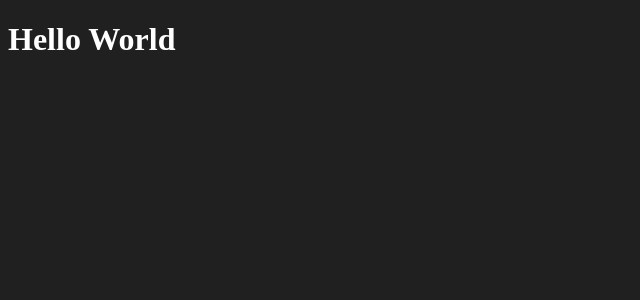
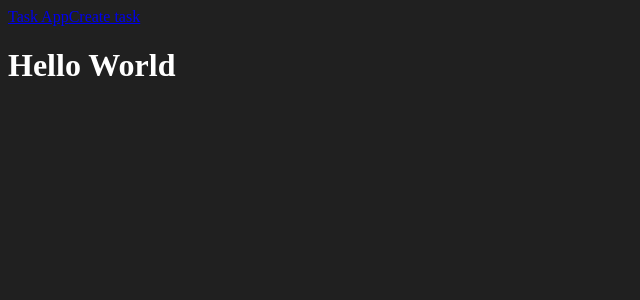
Before and after one commit to dablusl/task-manager-web-app, a React (Vite) app in the folder client/: page /tasks in a window 1280 px wide. Shown: the top 300 px of the page, without its empty margins (0-640 px from the left). Built offline with nearby package versions, Linux system fonts and the light colour scheme.

Commit message:
navigation ok

```diff
--- a/client/src/App.jsx
+++ b/client/src/App.jsx
@@ -1,10 +1,14 @@
 import { BrowserRouter, Routes, Route, Navigate } from 'react-router-dom';
 import { TasksPage } from './pages/TasksPage';
 import { TaskFormPage } from './pages/TaskFormPage';
+import { Navigation } from './components/Navigation';
 
 function App() {
   return (
     <BrowserRouter>
+
+      <Navigation />
+
       <Routes>
         <Route path='/' element={<Navigate to='/tasks' />} />
         <Route path='/tasks' element={<TasksPage />} />
--- /dev/null
+++ b/client/src/components/Navigation.jsx
@@ -0,0 +1,10 @@
+import { Link } from 'react-router-dom'
+
+export function Navigation() {
+  return (
+    <div>
+      <Link to='/tasks'>Task App</Link>
+      <Link to='/tasks-create'>Create task</Link>
+    </div>
+  )
+}
```
